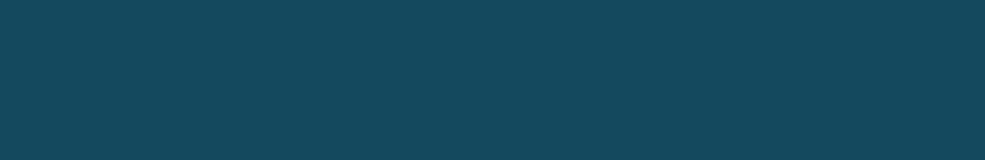
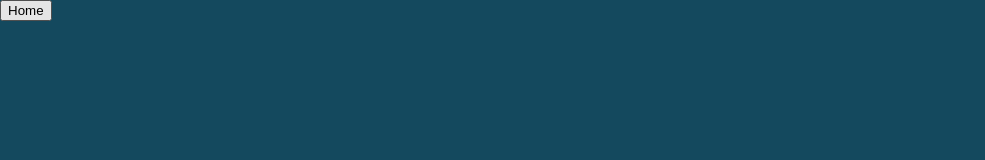
Before and after one commit to jonFamurewa/Eyes, a plain HTML site: page index.html in a window 1280 px wide. Shown: the top 160 px of the page, without its empty margins (0-985 px from the left). Drawn offline with Linux system fonts and the light colour scheme.

Commit message:
Update index.html

```diff
--- a/index.html
+++ b/index.html
@@ -3,6 +3,7 @@
         <link rel="stylesheet" type="text/css" href="./styles.css">
     </head>
     <body>
+        <button class= button type="button" onclick="window.location.href='https://jonfamurewa.github.io/;"> Home </button>
         <div class="eyes">
             <div class="eye">
                 <div class="ball"></div>
```
